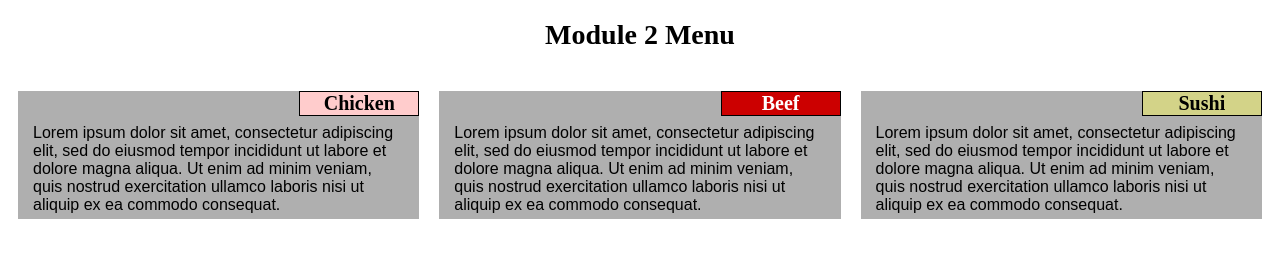
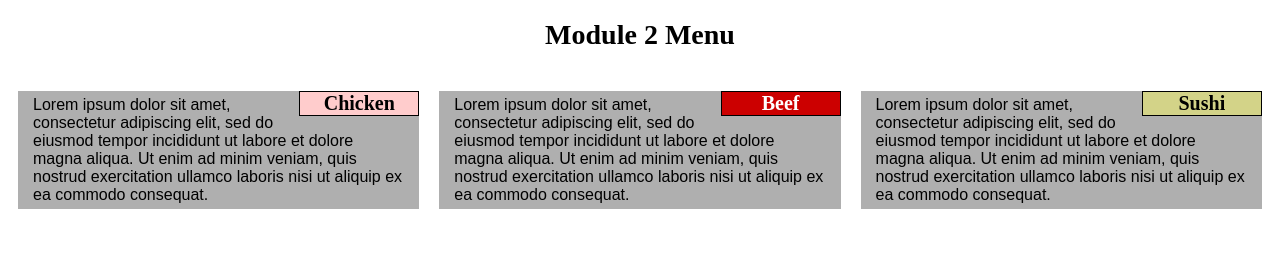
Before and after one commit to skeatz/skeatz.github.io, a plain HTML site: page html-css-js/mod2_solution/index.html in a window 1280 px wide. Drawn offline with Linux system fonts and the light colour scheme.

Commit message:
Add files via upload

```diff
--- a/html-css-js/mod2_solution/index.html
+++ b/html-css-js/mod2_solution/index.html
@@ -12,21 +12,21 @@
   <div class="row">
     <div class="col-lg-4 col-md-6 col-sm-12">
       <div class="section">
-        <h2 class="chicken">Chicken</h2><br>
+        <h2 class="chicken">Chicken</h2>
         <p>Lorem ipsum dolor sit amet, consectetur adipiscing elit, sed do eiusmod tempor incididunt ut labore et dolore magna aliqua. Ut enim ad minim veniam, quis nostrud exercitation ullamco laboris nisi ut aliquip ex ea commodo consequat. </p>
       </div>
     </div>
 
     <div class="col-lg-4 col-md-6 col-sm-12">
       <div class="section">
-        <h2 class="beef">Beef</h2><br>
+        <h2 class="beef">Beef</h2>
         <p>Lorem ipsum dolor sit amet, consectetur adipiscing elit, sed do eiusmod tempor incididunt ut labore et dolore magna aliqua. Ut enim ad minim veniam, quis nostrud exercitation ullamco laboris nisi ut aliquip ex ea commodo consequat. </p>
       </div>
     </div>
 
     <div class="col-lg-4 col-md-12 col-sm-12">
       <div class="section">
-        <h2 class="sushi">Sushi</h2><br>
+        <h2 class="sushi">Sushi</h2>
         <p>Lorem ipsum dolor sit amet, consectetur adipiscing elit, sed do eiusmod tempor incididunt ut labore et dolore magna aliqua. Ut enim ad minim veniam, quis nostrud exercitation ullamco laboris nisi ut aliquip ex ea commodo consequat. </p>
       </div>
     </div>
```
